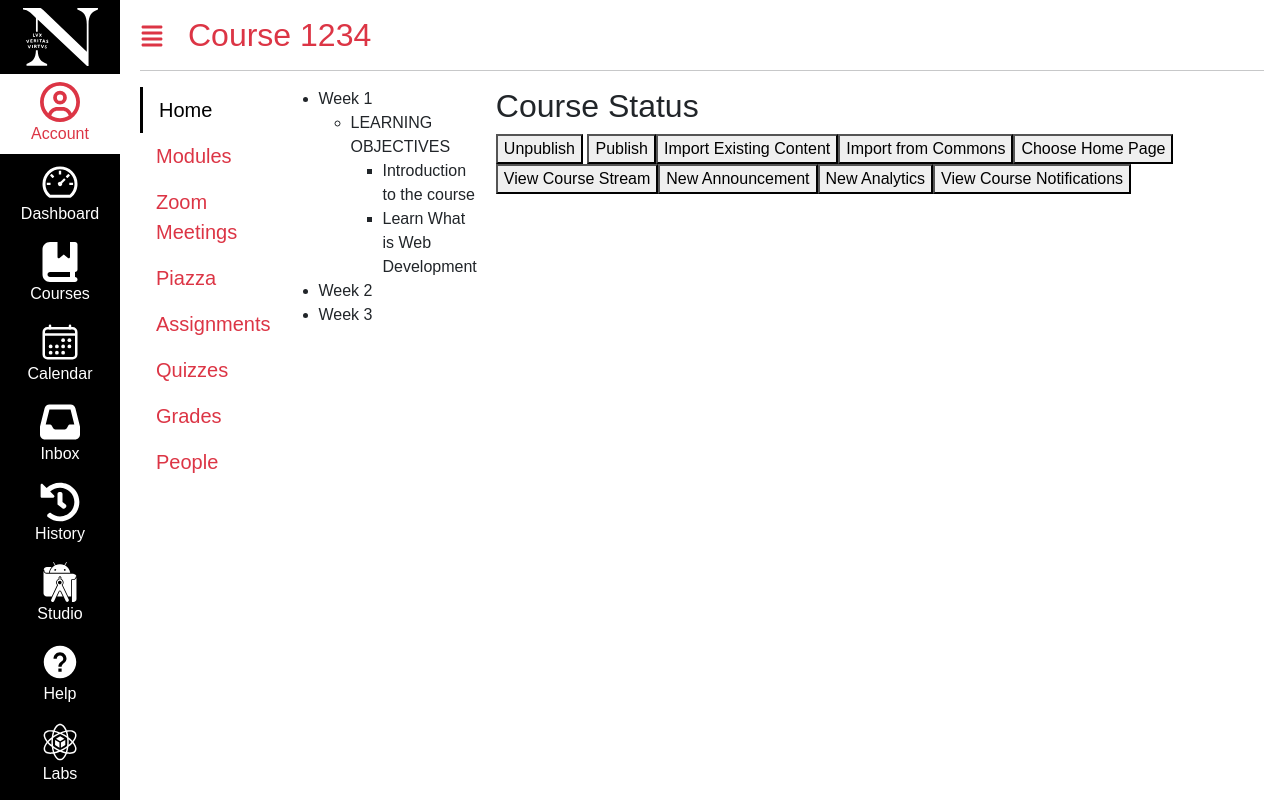
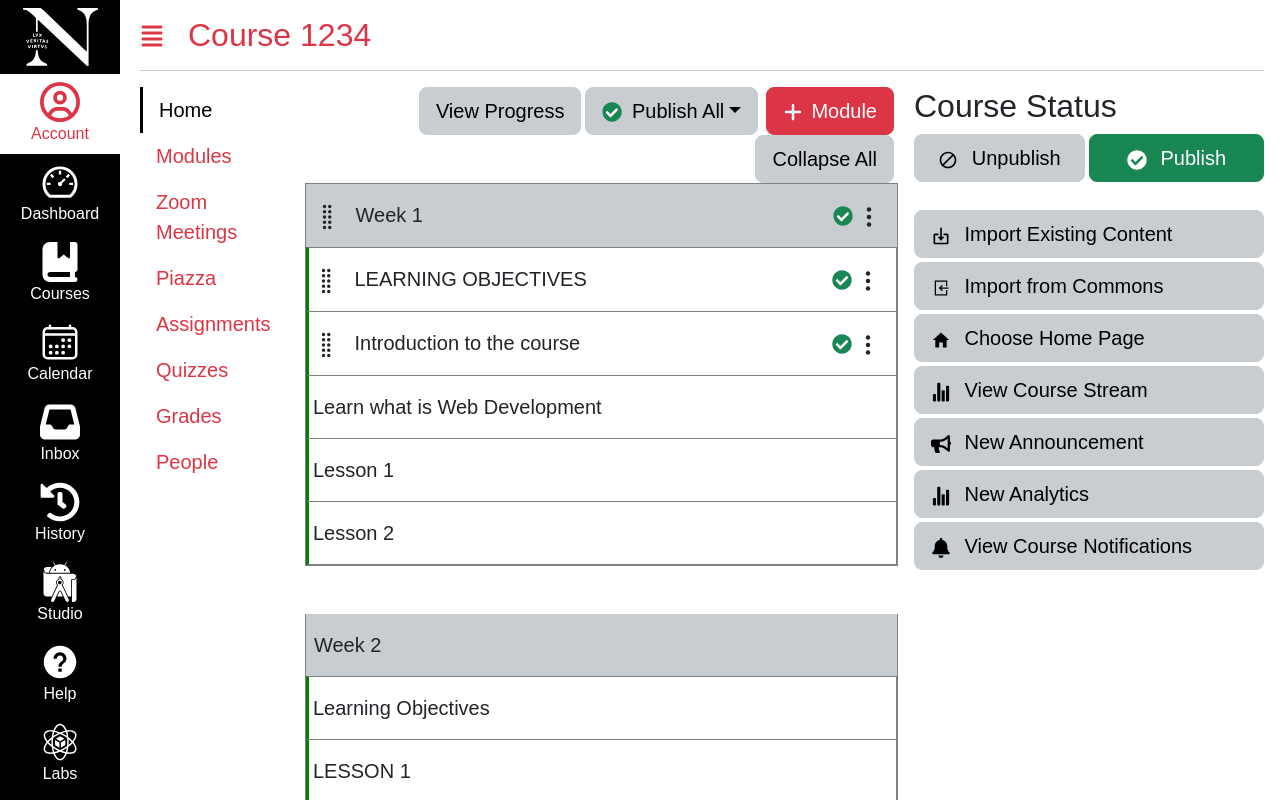
Before and after one commit to ShamyaHaria/kambaz-next-js, a Next.js app: page /Courses/1234/Home in a window 1280 px wide. Shown: the top 800 px of the page. Built offline with nearby package versions, Linux system fonts and the light colour scheme.

Commit message:
Modules Setup

```diff
--- a/app/(Kambaz)/Courses/[cid]/Home/status.tsx
+++ b/app/(Kambaz)/Courses/[cid]/Home/status.tsx
@@ -1,15 +1,42 @@
+import { MdDoNotDisturbAlt } from "react-icons/md";
+import { FaCheckCircle } from "react-icons/fa";
+import { BiImport } from "react-icons/bi";
+import { LiaFileImportSolid } from "react-icons/lia";
+import { Button } from "react-bootstrap";
+import { IoMdHome } from "react-icons/io";
+import { IoStatsChart } from "react-icons/io5";
+import { FaBullhorn } from "react-icons/fa";
+import { FaBell } from "react-icons/fa";
+
 export default function CourseStatus() {
   return (
-    <div id="wd-course-status">
+    <div id="wd-course-status" style={{ width: "350px" }}>
       <h2>Course Status</h2>
-      <button>Unpublish</button> <button>Publish</button>
-      <button>Import Existing Content</button>
-      <button>Import from Commons</button>
-      <button>Choose Home Page</button>
-      <button>View Course Stream</button>
-      <button>New Announcement</button>
-      <button>New Analytics</button>
-      <button>View Course Notifications</button>
+      <div className="d-flex">
+        <div className="w-50 pe-1">
+          <Button variant="secondary" size="lg" className="w-100 text-nowrap ">
+            <MdDoNotDisturbAlt className="me-2 fs-5" /> Unpublish </Button>
+        </div>
+        <div className="w-50">
+          <Button variant="success" size="lg" className="w-100">
+            <FaCheckCircle className="me-2 fs-5" /> Publish </Button>
+        </div>
+      </div>
+      <br />
+      <Button variant="secondary" size="lg" className="w-100 mt-1 text-start">
+        <BiImport className="me-2 fs-5" /> Import Existing Content </Button>
+      <Button variant="secondary" size="lg" className="w-100 mt-1 text-start">
+        <LiaFileImportSolid className="me-2 fs-5" /> Import from Commons </Button>
+      <Button variant="secondary" size="lg" className="w-100 mt-1 text-start">
+        <IoMdHome className="me-2 fs-5" /> Choose Home Page </Button>
+      <Button variant="secondary" size="lg" className="w-100 mt-1 text-start">
+        <IoStatsChart className="me-2 fs-5" /> View Course Stream </Button>
+      <Button variant="secondary" size="lg" className="w-100 mt-1 text-start">
+        <FaBullhorn className="me-2 fs-5" /> New Announcement </Button>
+      <Button variant="secondary" size="lg" className="w-100 mt-1 text-start">
+        <IoStatsChart className="me-2 fs-5" /> New Analytics </Button>
+      <Button variant="secondary" size="lg" className="w-100 mt-1 text-start">
+        <FaBell className="me-2 fs-5" /> View Course Notifications </Button>
     </div>
   );
 }
--- /dev/null
+++ b/app/(Kambaz)/Courses/[cid]/Modules/GreenCheckmark.tsx
@@ -0,0 +1,9 @@
+import { FaCheckCircle, FaCircle } from "react-icons/fa";
+export default function GreenCheckmark() {
+    return (
+        <span className="me-1 position-relative">
+            <FaCheckCircle style={{ top: "2px" }} className="text-success me-1 position-absolute fs-5" />
+            <FaCircle className="text-white me-1 fs-6" />
+        </span>
+    );
+}
--- /dev/null
+++ b/app/(Kambaz)/Courses/[cid]/Modules/LessonControlButtons.tsx
@@ -0,0 +1,10 @@
+import { IoEllipsisVertical } from "react-icons/io5";
+import GreenCheckmark from "./GreenCheckmark";
+export default function LessonControlButtons() {
+    return (
+        <div className="float-end">
+            <GreenCheckmark />
+            <IoEllipsisVertical className="fs-4" />
+        </div>
+    );
+}
--- /dev/null
+++ b/app/(Kambaz)/Courses/[cid]/Modules/ModulesControls.tsx
@@ -0,0 +1,44 @@
+'use client';
+
+import { Button, Dropdown, DropdownItem, DropdownMenu, DropdownToggle } from "react-bootstrap";
+import { FaPlus } from "react-icons/fa6";
+import GreenCheckmark from "./GreenCheckmark";
+
+export default function ModulesControls() {
+  return (
+    <div id="wd-modules-controls" className="text-nowrap">
+      <Button variant="danger" size="lg" className="me-1 float-end" id="wd-add-module-btn">
+        <FaPlus className="position-relative me-2" style={{ bottom: "1px" }} />
+        Module
+      </Button>
+      <Dropdown className="float-end me-2">
+        <DropdownToggle variant="secondary" size="lg" id="wd-publish-all-btn">
+          <GreenCheckmark /> Publish All
+        </DropdownToggle>
+        <DropdownMenu>
+          <DropdownItem id="wd-publish-all">
+            <GreenCheckmark /> Publish All
+          </DropdownItem>
+          <DropdownItem id="wd-publish-all-modules-and-items">
+            <GreenCheckmark /> Publish all modules and items
+          </DropdownItem>
+          <DropdownItem id="wd-publish-modules-only">
+            <GreenCheckmark /> Publish modules only
+          </DropdownItem>
+          <DropdownItem id="wd-unpublish-all-modules-and-items">
+            Unpublish all modules and items
+          </DropdownItem>
+          <DropdownItem id="wd-unpublish-modules-only">
+            Unpublish modules only
+          </DropdownItem>
+        </DropdownMenu>
+      </Dropdown>
+      <Button variant="secondary" size="lg" className="me-1 float-end" id="wd-view-progress">
+        View Progress
+      </Button>
+      <Button variant="secondary" size="lg" className="me-1 float-end" id="wd-collapse-all">
+        Collapse All
+      </Button>
+    </div>
+  );
+}
--- a/app/(Kambaz)/Courses/[cid]/Modules/page.tsx
+++ b/app/(Kambaz)/Courses/[cid]/Modules/page.tsx
@@ -1,27 +1,48 @@
+import React from 'react';
+import '../../../styles.css';
+import { ListGroup, ListGroupItem } from 'react-bootstrap';
+import ModulesControls from './ModulesControls';
+import LessonControlButtons from './LessonControlButtons';
+import { BsGripVertical } from "react-icons/bs";
+
 export default function Modules() {
     return (
         <div>
-            {/* Implement Collapse All button, View Progress button, etc. */}
-            <ul id="wd-modules">
-                <li className="wd-module">
-                    <div className="wd-title">Week 1</div>
-                    <ul className="wd-lessons">
-                        <li className="wd-lesson">
-                            <span className="wd-title">LEARNING OBJECTIVES</span>
-                            <ul className="wd-content">
-                                <li className="wd-content-item">Introduction to the course</li>
-                                <li className="wd-content-item">Learn What is Web Development</li>
-                            </ul>
-                        </li>
-                    </ul>
-                </li>
-                <li className="wd-module">
-                    <div className="wd-title">Week 2</div>
-                </li>
-                <li className="wd-module">
-                    <div className="wd-title">Week 3</div>
-                </li>
-            </ul>
-        </div>
+            <ModulesControls /><br /><br /><br /><br />
+            <ListGroup className="rounded-0" id="wd-modules">
+                <ListGroupItem className="wd-module p-0 mb-5 fs-5 border-gray">
+                    <div className="wd-title p-3 ps-2 bg-secondary">
+                        <BsGripVertical className="me-2 fs-3" /> Week 1 <LessonControlButtons />
+                    </div>
+                    <ListGroup className="wd-lessons rounded-0">
+                        <ListGroupItem className="wd-lesson p-3 ps-1">
+                            <BsGripVertical className="me-2 fs-3" /> LEARNING OBJECTIVES <LessonControlButtons />
+                            </ListGroupItem>
+                        <ListGroupItem className="wd-lesson p-3 ps-1">
+                            <BsGripVertical className="me-2 fs-3" /> Introduction to the course <LessonControlButtons />
+                        </ListGroupItem>
+                        <ListGroupItem className="wd-lesson p-3 ps-1">
+                            Learn what is Web Development </ListGroupItem>
+                        <ListGroupItem className="wd-lesson p-3 ps-1">
+                            Lesson 1 </ListGroupItem>
+                        <ListGroupItem className="wd-lesson p-3 ps-1">
+                            Lesson 2 </ListGroupItem>
+                    </ListGroup>
+                </ListGroupItem>
+                <ListGroupItem className="wd-module p-0 mb-5 fs-5 border-gray">
+                    <div className="wd-title p-3 ps-2 bg-secondary"> Week 2 </div>
+                    <ListGroup className="wd-lessons rounded-0">
+                        <ListGroupItem className="wd-lesson p-3 ps-1">
+                            Learning Objectives </ListGroupItem>
+                        <ListGroupItem className="wd-lesson p-3 ps-1">
+                            LESSON 1 </ListGroupItem>
+                        <ListGroupItem className="wd-lesson p-3 ps-1">
+                            LESSON 2 </ListGroupItem>
+                        <ListGroupItem className="wd-lesson p-3 ps-1">
+                            LESSON 3 </ListGroupItem>
+                    </ListGroup>
+                </ListGroupItem>
+            </ListGroup>
+        </div >
     );
 }
--- a/app/(Kambaz)/styles.css
+++ b/app/(Kambaz)/styles.css
@@ -18,3 +18,28 @@
   background-color: white;
   border-left: 3px solid black !important;
 }
+body { margin: 0;  padding: 0; }
+body * { font-family:
+         Arial, Helvetica,
+         sans-serif; }
+@media (min-width: 768px) {
+  #wd-kambaz .wd-main-content-offset {
+    padding-left: 140px !important;
+  }
+}
+
+.btn-secondary {
+  --bs-btn-color: #000 !important;
+  --bs-btn-bg: #c7cdd1 !important;
+  --bs-btn-border-color: #c7cdd1 !important;
+  --bs-btn-hover-color: #fff !important;
+}
+.bg-secondary {
+  --bs-secondary-rgb: 199, 205, 209;
+}
+.list-group-item {
+  --bs-list-group-border-color: gray;
+}
+.wd-lesson {
+  border-left: 3px solid green !important;
+}
--- a/app/Labs/Lab2/page.tsx
+++ b/app/Labs/Lab2/page.tsx
@@ -25,7 +25,6 @@
     <Container id="wd-lab2">
       <h2>Lab 2 - Cascading Style Sheets</h2>
       <h3>Styling with the STYLE attribute</h3>
-      …
       <div id="wd-css-id-selectors">
         <h3>ID selectors</h3>
         <p id="wd-id-selector-1">
```
